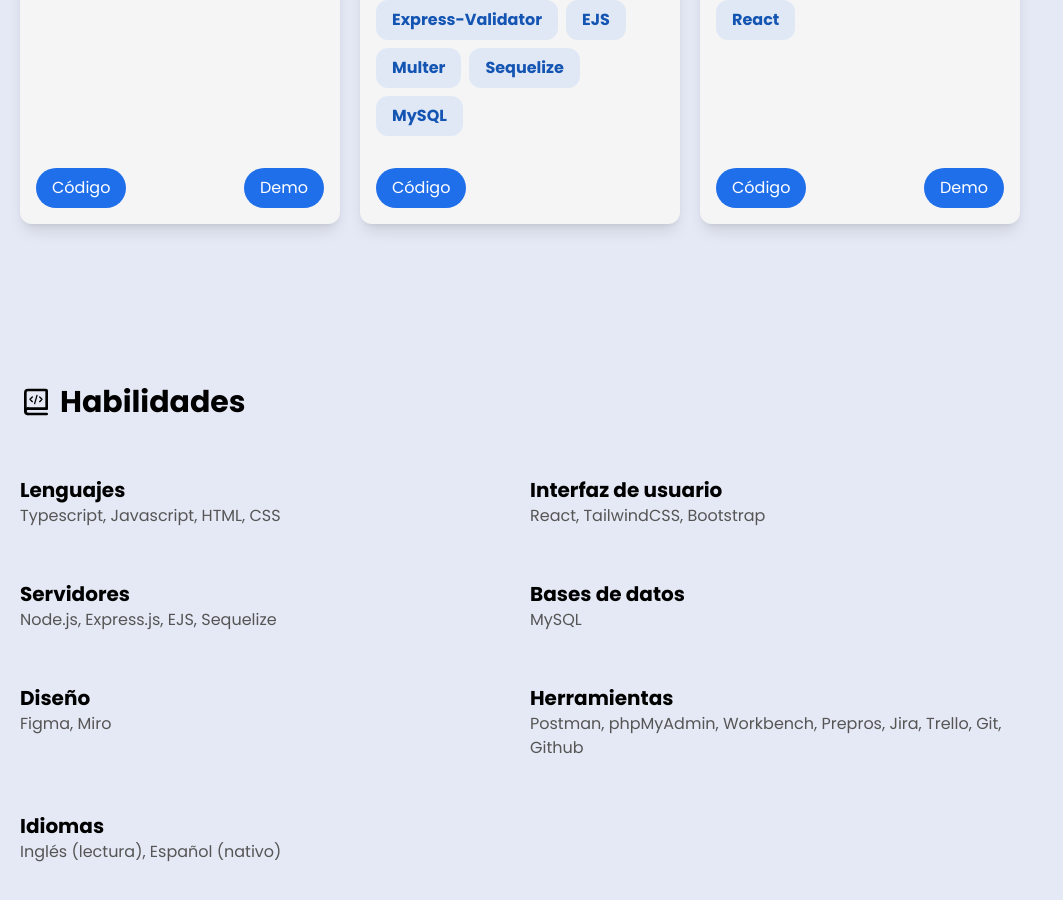
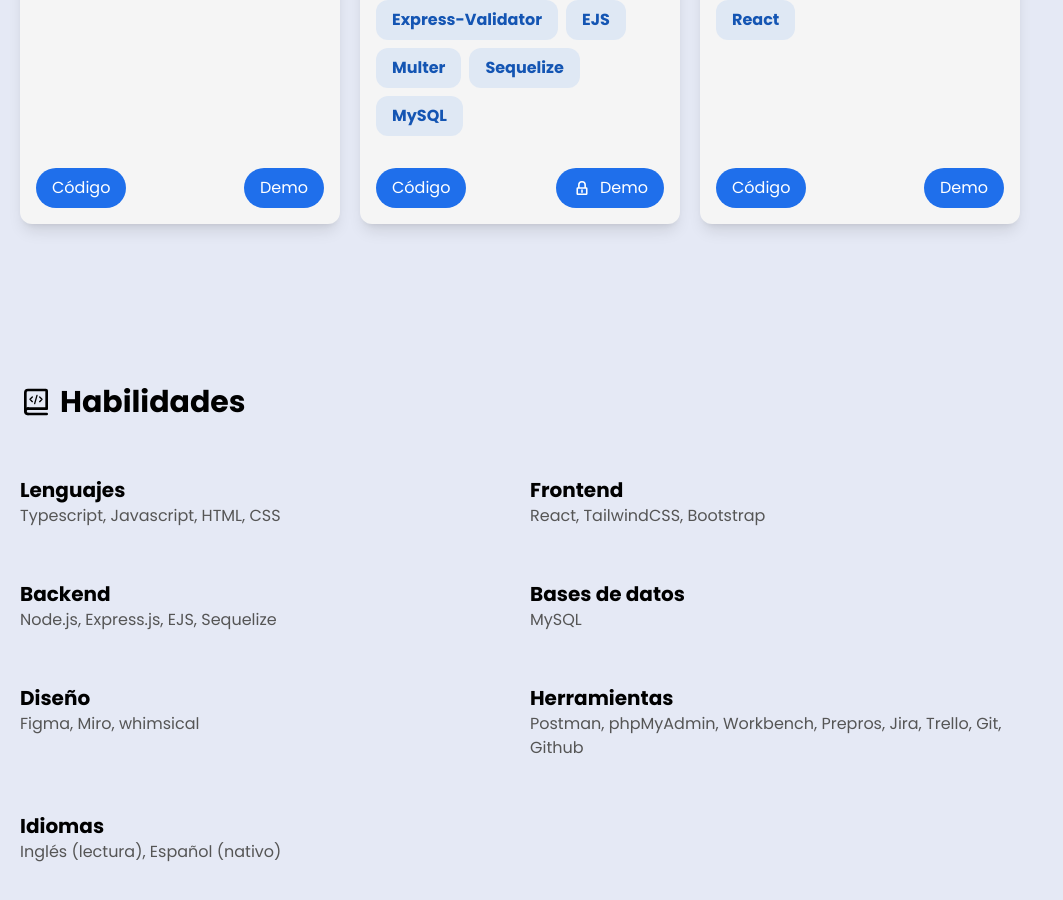
Before and after one commit to Rysted/portfolio, a React (Vite) app: page / in a window 1280 px wide. Shown: the part 2540-3440 px from the top of the page, without its empty margins (0-1063 px from the left). Built offline with nearby package versions, Linux system fonts and the light colour scheme.

Commit message:
Update code structure and types

```diff
--- a/src/App.tsx
+++ b/src/App.tsx
@@ -3,8 +3,8 @@ import { LanguageProvider, LanguageContext } from "./context/LanguageContext";
 import { useContext } from "react";
 // Components
 import Header from "./components/layouts/Header";
-import Home from "./components/Home";
-import Services from "./components/Services";
+import Home from "./components/home/Home";
+import Services from "./components/services/Services";
 import Projects from "./components/projects/Projects";
 import Skills from "./components/skills/Skills";
 import BackToTop from "./components/common/BackToTop";
--- a/src/components/common/BackToTop.tsx
+++ b/src/components/common/BackToTop.tsx
@@ -5,7 +5,7 @@ import { backToTop } from "@schema";
 import { BackToTopIcon } from "../../data/Icons";
 
 const BackToTop = ({ backToTop }: { backToTop: backToTop }) => {
-  const [isVisible, setIsVisible] = useState(false);
+  const [isVisible, setIsVisible] = useState<boolean>(false);
 
   useEffect(() => {
     const toggleVisibility = () => {
--- a/src/components/common/ProjectsCard.tsx
+++ b/src/components/common/ProjectsCard.tsx
@@ -54,20 +54,12 @@ const ProjectsCard = ({
         </div>
       </div>
       <div className="p-4 flex justify-between">
-        {code && (
-          <Redirect
-            text={codeTitle}
-            url={code}
-            title={`Ver código de: ${title}`}
-          />
-        )}
-        {demo && (
-          <Redirect
-            text={demoTitle}
-            url={demo}
-            title={`Ver demo de: ${title}`}
-          />
-        )}
+        <Redirect
+          text={codeTitle}
+          url={code ? code : 'private'}
+          title={`Ver código de: ${title}`}
+        />
+        <Redirect text={demoTitle} url={demo ? demo : 'private'} title={`Ver demo de: ${title}`} />
       </div>
     </div>
   );
--- a/src/components/common/Redirect.tsx
+++ b/src/components/common/Redirect.tsx
@@ -1,3 +1,5 @@
+import { LockIcon } from "../../data/Icons";
+
 const Redirect = ({
   children,
   url,
@@ -17,9 +19,12 @@ const Redirect = ({
         rel="noopener noreferrer"
         aria-label={title}
         title={title}
-        className="flex items-center gap-4 h-10 gap-x-2 px-4 py-2 rounded-full bg-primary-500 hover:bg-primary-600 dark:bg-primary-500 dark:hover:bg-primary-300 text-white transition-all duration-200 ease-in-out"
+        className={`flex items-center gap-4 h-10 gap-x-2 px-4 py-2 rounded-full bg-primary-500 hover:bg-primary-600 dark:bg-primary-500 dark:hover:bg-primary-300 text-white transition-all duration-200 ease-in-out ${
+          url === "private" && "pointer-events-none bg-blue-950 dark:bg-blue-950 hover:bg-blue-95"
+        }`}
       >
         {children}
+        {url === "private" && <LockIcon />}
         <span>{text}</span>
       </a>
     </>
--- a/src/components/Home.tsx
+++ b/src/components/home/Home.tsx
@@ -1,6 +1,6 @@
 import { home } from "@schema";
 
-import Redirect from "./common/Redirect";
+import Redirect from "../common/Redirect";
 
 const Home = ({ home }: { home: home }) => {
   return (
--- a/src/components/Services.tsx
+++ b/src/components/services/Services.tsx
@@ -1,6 +1,6 @@
 import { services } from "@schema";
 
-import ServiceCard from "./common/ServiceCard";
+import ServiceCard from "../common/ServiceCard";
 
 const Services = ({ services }: { services: services }) => {
   return (
--- a/src/data/Icons.tsx
+++ b/src/data/Icons.tsx
@@ -548,6 +548,24 @@ export const Maintenance = () => {
   );
 };
 
+export const LockIcon = () => {
+  return (
+    <svg
+      width="17"
+      height="19"
+      viewBox="0 0 17 19"
+      fill="none"
+      xmlns="http://www.w3.org/2000/svg"
+      stroke-width="1.5"
+      stroke-linecap="round"
+      stroke-linejoin="round"
+      className="stroke-dark_text w-5 h-5 transition-all duration-200 ease-in-out"
+    >
+      <path d="M11.5 9.5H12.55C12.7985 9.5 13 9.70145 13 9.95V15.05C13 15.2985 12.7985 15.5 12.55 15.5H4.45C4.20147 15.5 4 15.2985 4 15.05V9.95C4 9.70145 4.20147 9.5 4.45 9.5H5.5M11.5 9.5V6.5C11.5 5.5 10.9 3.5 8.5 3.5C6.1 3.5 5.5 5.5 5.5 6.5V9.5M11.5 9.5H5.5M8.5 11.5V13.5" />
+    </svg>
+  );
+};
+
 export const BackToTopIcon = () => {
   return (
     <svg
--- a/src/data/Lang.tsx
+++ b/src/data/Lang.tsx
@@ -192,15 +192,15 @@ export const spanish: Schema = {
         skills: ["Typescript", "Javascript", "HTML", "CSS"],
       },
       {
-        title: "Interfaz de usuario",
+        title: "Frontend",
         skills: ["React", "TailwindCSS", "Bootstrap"],
       },
       {
-        title: "Servidores",
+        title: "Backend",
         skills: ["Node.js", "Express.js", "EJS", "Sequelize"],
       },
       { title: "Bases de datos", skills: ["MySQL"] },
-      { title: "Diseño", skills: ["Figma", "Miro"] },
+      { title: "Diseño", skills: ["Figma", "Miro", "whimsical"] },
       {
         title: "Herramientas",
         skills: [
@@ -432,7 +432,7 @@ export const english = {
         skills: ["Node.js", "Express.js", "EJS", "Sequelize"],
       },
       { title: "Databases", skills: ["MySQL"] },
-      { title: "Design", skills: ["Figma", "Miro"] },
+      { title: "Design", skills: ["Figma", "Miro", "whimsical"] },
       {
         title: "Tools",
         skills: [
--- a/src/data/Schema.tsx
+++ b/src/data/Schema.tsx
@@ -86,7 +86,7 @@ export type footer = {
   socials: SocialProfile[];
 };
 
-export type Schema = {
+export interface Schema {
   selected: string;
   header: header;
   home: home;
@@ -95,4 +95,4 @@ export type Schema = {
   skills: skills;
   backToTop: backToTop;
   footer: footer;
-};
+}
```
